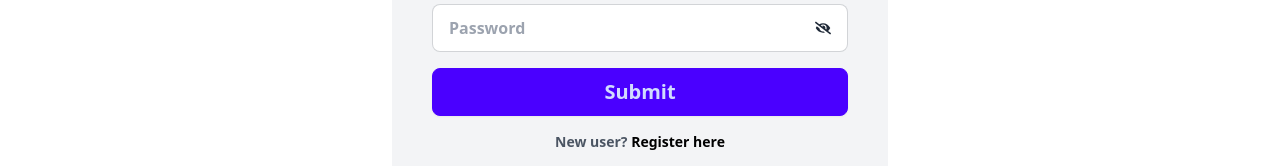
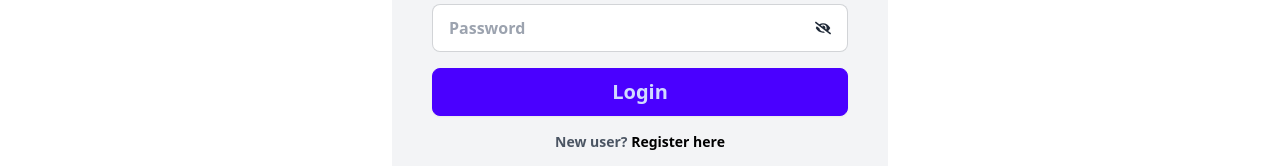
Before and after one commit to arparvej1/assignment-9-innsight, a React (Vite) app: page /login in a window 1280 px wide. Shown: the part 292-458 px from the top of the page. Built offline with nearby package versions, Linux system fonts and the light colour scheme; no server answers.

Commit message:
add three dot

```diff
--- a/src/pages/Login/Login.jsx
+++ b/src/pages/Login/Login.jsx
@@ -10,7 +10,7 @@ import { FcGoogle } from 'react-icons/fc';
 
 
 const Login = () => {
-  const { user, signInUser, signInWithGoogle, signInWithTwitter, signInWithGithub, registerCheck, setAlreadyLogin } = useContext(AuthContext);
+  const { user, signInUser, signInWithGoogle, signInWithTwitter, signInWithGithub, registerCheck, setAlreadyLogin, textDot, setTextDot } = useContext(AuthContext);
   const navigate = useNavigate();
   const [loginFailedMsg, setLoginFailedMsg] = useState('');
   const location = useLocation();
@@ -36,6 +36,7 @@ const Login = () => {
     e.preventDefault();
     const email = e.target.email.value;
     const password = e.target.password.value;
+    setTextDot('...');
 
     // create user in firebase
     signInUser(email, password)
@@ -46,12 +47,14 @@ const Login = () => {
         e.target.reset();
         setLoginFailedMsg('');
         setAlreadyLogin(true);
+        setTextDot('');
         navigate(location?.state ? location.state : '/');
       })
       .catch(error => {
         console.log(error);
         toast.error('Email & Password Not Match!');
         setLoginFailedMsg('Please enter correct Email & Password.');
+        setTextDot('');
       });
   }
 
@@ -113,7 +116,7 @@ const Login = () => {
             <p className='pt-1 text-red-500'>{loginFailedMsg}</p>
           </div>
           <div>
-            <input type="submit" className="btn btn-primary w-full  font-semibold text-xl" />
+            <input type="submit" value={`Login${textDot}`} className="btn btn-primary w-full  font-semibold text-xl" />
           </div>
         </form>
         <div className="mt-4 text-sm text-gray-600 text-center">
--- a/src/pages/Register/Register.jsx
+++ b/src/pages/Register/Register.jsx
@@ -10,7 +10,7 @@ import { FcGoogle } from 'react-icons/fc';
 
 
 const Register = () => {
-  const { user, createUser, signInWithGoogle, signInWithTwitter, signInWithGithub, updateUserInfo, setAvatarIcon, setLoading, setAlreadyLogin, alreadyRegister, setAlreadyRegister, logOut } = useContext(AuthContext);
+  const { user, createUser, signInWithGoogle, signInWithTwitter, signInWithGithub, updateUserInfo, setAvatarIcon, setLoading, setAlreadyLogin, alreadyRegister, setAlreadyRegister, logOut, textDot, setTextDot } = useContext(AuthContext);
   const navigate = useNavigate();
   const [passwordMsg, setPasswordMsg] = useState('');
   const location = useLocation();
@@ -46,6 +46,8 @@ const Register = () => {
       return;
     }
 
+    setTextDot('...');
+
     // create user in firebase
     createUser(email, password)
       .then(result => {
@@ -56,14 +58,17 @@ const Register = () => {
           .then(() => {
             setAvatarIcon(true);
             e.target.reset();
+            setTextDot('');
             console.log('Registration Successfully!');
             navigate(location?.state ? location.state : '/login');
           })
           .catch(error => {
+            setTextDot('');
             console.log(error);
           });
       })
       .catch(error => {
+        setTextDot('');
         toast.error('Registration failed!');
         console.log(error);
       });
@@ -147,7 +152,7 @@ const Register = () => {
             <p className='pt-1 text-red-500'>{passwordMsg}</p>
           </div>
           <div>
-            <input type="submit" className="btn btn-primary w-full font-semibold text-xl" />
+            <input type="submit" value={`Register${textDot}`} className="btn btn-primary w-full font-semibold text-xl" />
           </div>
         </form>
         <div className="mt-4 text-sm text-gray-600 text-center">
--- a/src/provider/AuthProvider.jsx
+++ b/src/provider/AuthProvider.jsx
@@ -16,6 +16,7 @@ const AuthProvider = ({ children }) => {
   const [alreadyRegister, setAlreadyRegister] = useState(false);
   const [alreadyLogin, setAlreadyLogin] = useState(false);
   const [alreadyUpdate, setAlreadyUpdate] = useState(false);
+  const [textDot, setTextDot] = useState('');
 
   const loginCheck = () => {
     if (alreadyLogin) {
@@ -99,7 +100,9 @@ const AuthProvider = ({ children }) => {
     signInWithGoogle,
     signInWithTwitter,
     signInWithGithub,
-    logOut
+    logOut,
+    textDot,
+    setTextDot
   }
 
   return (
```
